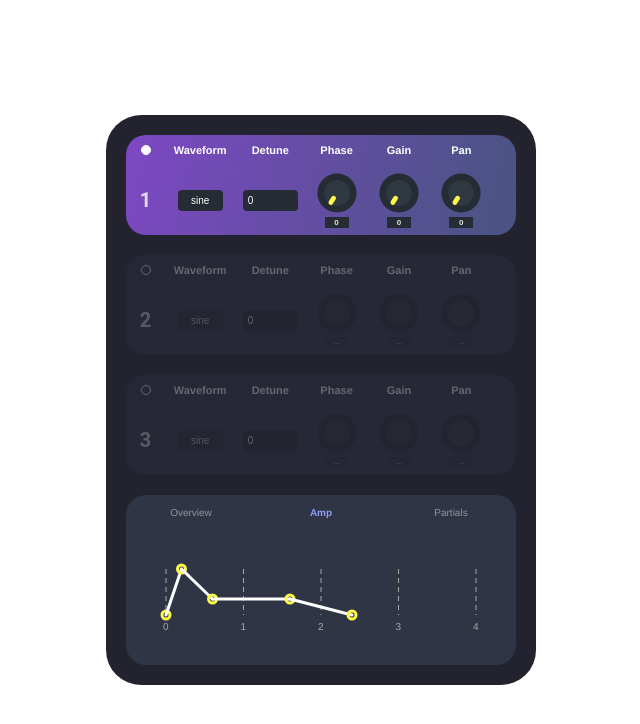
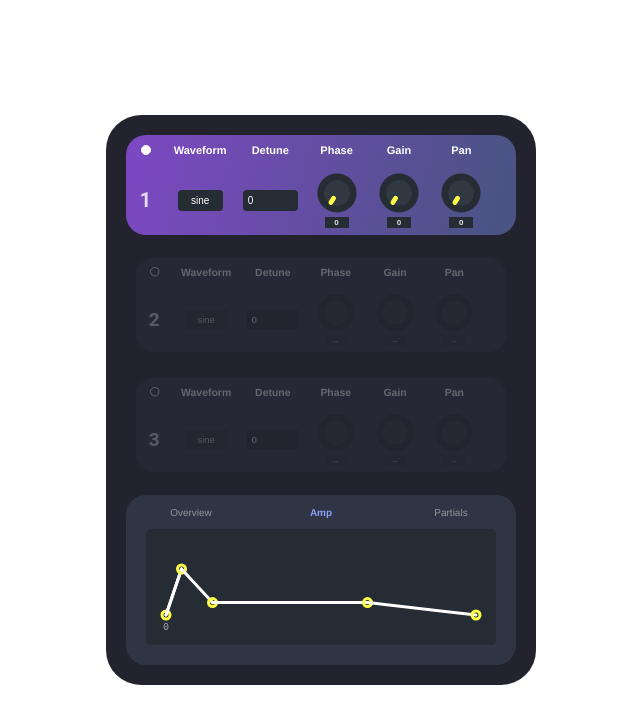
Before and after one commit to HarryCarron/tonix2, an Angular app: page / in a window 1280 px wide. Shown: the top 724 px of the page, without its empty margins (319-959 px from the left). Built offline with nearby package versions, Linux system fonts and the light colour scheme.

Commit message:
envelope loading / presenting data from model

```diff
--- a/src/app/app.component.ts
+++ b/src/app/app.component.ts
@@ -33,7 +33,7 @@ export class AppComponent implements OnInit {
           amp: {
             attack: r(),
             decay: r(),
-            sustain: 1,
+            sustain: 0.4,
             release: r()
           },
         }
--- a/src/app/components/oscillator/oscillator.component.css
+++ b/src/app/components/oscillator/oscillator.component.css
@@ -70,7 +70,7 @@
 }
 
 .osc-hide {
-  /* // transform: scale(0.95); */
+  transform: scale(0.95);
 }
 
 .osc-container-margin{
--- a/src/app/components/settings-rack/adsr-envelope/adsr-envelope.component.css
+++ b/src/app/components/settings-rack/adsr-envelope/adsr-envelope.component.css
@@ -1,3 +1,27 @@
+* {
+  transition: opacity 0.5s;
+}
+
 .handle {
   cursor: pointer;
+  opacity: 1;
 }
+
+.off {
+  opacity: 0;
+}
+.line-off {
+  opacity: 0.3;
+}
+
+text {
+  font-family: monospace;
+}
+
+.line-overlay {
+  transition: 0.2s;
+  opacity: 0;
+}
+.line-overlay:hover {
+  opacity: 0.7;
+}
--- a/src/app/components/settings-rack/adsr-envelope/adsr-envelope.component.html
+++ b/src/app/components/settings-rack/adsr-envelope/adsr-envelope.component.html
@@ -1,7 +1,9 @@
 <div class="w-100 h-100" #envelopeContainer>
-  <svg #svgContainer >
+  <svg #svgContainer>
 
-      <g *ngFor="let secondDurationLabel of secondDurationLabels; let i = index;">
+      <rect [attr.x]="PAD / 2" fill="#252c33" [attr.height]="availableHeight - (PAD / 2)" [attr.width]="availableWidth - (PAD)" rx="5" />
+
+      <!-- <g *ngFor="let secondDurationLabel of secondDurationLabels; let i = index;">
         <line
           [attr.x1]="PAD + (secondWidth * i)"
           [attr.y1]="PAD"
@@ -15,12 +17,13 @@
             secondDurationLabel
           }}
         </text>
-      </g>
+      </g> -->
+
 
 
       <!-- attack -->
       <circle
-        *ngIf="isEditable"
+        [ngClass]="{'off' : !isEditable}"
         #attackHandle
         [attr.cx]="PAD"
         [attr.cy]="availableHeight - (PAD + 10)"
@@ -30,22 +33,65 @@
         fill-opacity="0"
         class="handle"
       />
+      <text style="fill: #A9A9A9" [attr.y]="availableHeight - (PAD + 10) + 15" [attr.x]="PAD - 3">
+        0
+      </text>
       <line
         #attackLine
+        [ngClass]="{'line-off' : !isEditable}"
         [attr.x1]="PAD"
+        [attr.y1]="availableHeight - (PAD + 10)"
+        [attr.x2]="PAD + points[0]"
+        [attr.y2]="PAD"
+        stroke-linecap="round"
+        stroke-width="3"
+        stroke="white"
+      />
+
+      <line
+          #attackLine
+          *ngIf="curveTypes[0] === curves.lin"
+          [ngClass]="{'line-off' : !isEditable}"
+          [attr.x1]="PAD"
+          [attr.y1]="availableHeight - (PAD + 10)"
+          [attr.x2]="PAD + points[0]"
+          [attr.y2]="PAD"
+          stroke-linecap="round"
+          stroke-width="3"
+          stroke="white"
+        />
+
+        <path
+          *ngIf="curveTypes[0] === curves.exp"
+          [attr.d]="'M' + PAD + ' ' + (availableHeight - (PAD + 10))"
+          stroke="white"
+          fill="transparent"
+        />
+
+      <!-- attack end -->
+
+      <!-- <line
+        #attackLine
+        [attr.x1]="points[0] + PAD"
         [attr.y1]="availableHeight - (PAD + 10)"
         [attr.x2]="points[0] + PAD"
         [attr.y2]="PAD"
         stroke-linecap="round"
-        stroke-width="3"
-        [attr.stroke]="lineColour"
+        stroke-width="1"
+        stroke="white"
+        stroke-dasharray="1, 2"
       />
+      <text *ngIf="points[0] / this.secondWidth > 0.1" [attr.x]="points[0] + PAD - 5" style="fill: #A9A9A9" [attr.y]="availableHeight - (PAD + 10) + 15">
+        {{
+          points[0] / this.secondWidth
+        }}
+      </text> -->
       <!-- attack end -->
       <!-- decay -->
       <circle
-        *ngIf="isEditable"
+        [ngClass]="{'off' : !isEditable}"
         #decayHandle
-        [attr.cx]="points[0] + PAD"
+        [attr.cx]="PAD + points[0]"
         [attr.cy]="PAD"
         r="4"
         stroke="#fffd47"
@@ -54,22 +100,41 @@
         class="handle"
       />
       <line
-        #attackLine
-        [attr.x1]="points[0] + PAD"
+        #decayLine
+        [ngClass]="{'line-off' : !isEditable}"
+        [attr.x1]="PAD + points[0]"
         [attr.y1]="PAD"
-        [attr.x2]="points[1] + PAD"
-        [attr.y2]="PAD + 30"
+        [attr.x2]="PAD + points[1]"
+        [attr.y2]="PAD + points[2]"
         stroke-linecap="round"
         stroke-width="3"
-        [attr.stroke]="lineColour"
+        stroke="white"
       />
+      <!-- decay end -->
+
+      <!-- <line
+      #attackLine
+      [attr.x1]="points[1] + PAD"
+      [attr.y1]="availableHeight - (PAD + 10)"
+      [attr.x2]="points[1] + PAD"
+      [attr.y2]="PAD"
+      stroke-linecap="round"
+      stroke-width="1"
+      stroke="white"
+      stroke-dasharray="1, 2"
+    />
+    <text [attr.x]="points[1] + PAD - 5" style="fill: #A9A9A9" [attr.y]="availableHeight - (PAD + 10) + 15">
+      {{
+        points[1] / this.secondWidth
+      }}
+    </text> -->
       <!-- decay end -->
       <!-- sustain -->
       <circle
-        *ngIf="isEditable"
+        [ngClass]="{'off' : !isEditable}"
         #sustainHandle
-        [attr.cx]="points[1] + PAD"
-        [attr.cy]="PAD + 30"
+        [attr.cx]="PAD + points[1]"
+        [attr.cy]="PAD + points[2]"
         r="4"
         stroke="#fffd47"
         stroke-width="3"
@@ -78,21 +143,22 @@
       />
 
       <line
-        #attackLine
-        [attr.x1]="points[1] + PAD"
-        [attr.y1]="PAD + 30"
-        [attr.x2]="points[2]  + PAD"
-        [attr.y2]="PAD + 30"
+        #sustainLine
+        [ngClass]="{'line-off' : !isEditable}"
+        [attr.x1]="PAD + points[1]"
+        [attr.y1]="PAD + points[2]"
+        [attr.x2]="PAD + sustainWidth"
+        [attr.y2]="PAD + points[2]"
         stroke-linecap="round"
         stroke-width="3"
-        [attr.stroke]="lineColour"
+        stroke="white"
       />
       <!-- release -->
       <circle
         *ngIf="isEditable"
         #releaseHandle
-        [attr.cx]="points[2] + PAD"
-        [attr.cy]="PAD + 30"
+        [attr.cx]="PAD + sustainWidth"
+        [attr.cy]="PAD + points[2]"
         r="4"
         stroke="#fffd47"
         stroke-width="3"
@@ -101,19 +167,20 @@
       />
 
       <line
-        #attackLine
-        [attr.x1]="points[2] + PAD"
-        [attr.y1]="PAD + 30"
-        [attr.x2]="points[3] + PAD"
+        #releaseLine
+        [ngClass]="{'line-off' : !isEditable}"
+        [attr.x1]="PAD + this.sustainWidth"
+        [attr.y1]="PAD + points[2]"
+        [attr.x2]="PAD + points[3]"
         [attr.y2]="availableHeight - (PAD + 10)"
         stroke-linecap="round"
         stroke-width="3"
-        [attr.stroke]="lineColour"
+        stroke="white"
       />
+
       <circle
         *ngIf="isEditable"
-        #endHandle
-        [attr.cx]="points[3] + PAD"
+        [attr.cx]="PAD + points[3]"
         [attr.cy]="availableHeight - (PAD + 10)"
         r="4"
         stroke="#fffd47"
@@ -122,5 +189,11 @@
         class="handle"
       />
 
+      <rect (click)="toggleCurve(0)" [attr.x]="PAD" [attr.y]="PAD" class="line-overlay" fill="#0074D9" [attr.height]="availableHeight - (PAD * 2 + 10)" [attr.width]="points[0]" rx="4" />
+      <rect [attr.x]="PAD + points[1]" [attr.y]="PAD" class="line-overlay" fill="#0074D9" [attr.height]="availableHeight - (PAD * 2 + 10)" [attr.width]="PAD + points[1]" rx="4" />
+
   </svg>
+
+
+
 </div>
--- a/src/app/components/settings-rack/adsr-envelope/adsr-envelope.component.ts
+++ b/src/app/components/settings-rack/adsr-envelope/adsr-envelope.component.ts
@@ -1,9 +1,18 @@
-import { AfterViewInit, Component, Input, OnInit, ViewChild } from '@angular/core';
+import { AfterViewInit, Component, Input, OnInit, ViewChild, ChangeDetectorRef } from '@angular/core';
 import { OscillatorGlobalService } from './../../oscillator/services/oscillator-global.service';
 import { Oscillator } from './../../../app.component';
 import { animationFrameScheduler, of, scheduled, timer } from 'rxjs';
 import { repeat, takeUntil } from 'rxjs/operators';
+import { Points } from './adsr-envelope.objects';
 
+
+enum Curves {
+  lin,
+  exp,
+  sin
+}
+
+const AVAILABLE_DURATION = 4;
 const CONNECTED_KEY = 'connected';
 const AMP_KEY = 'amp';
 
@@ -16,9 +25,11 @@ export class AdsrEnvelopeComponent implements OnInit, AfterViewInit {
   animationRunning: any;
   currentAnimation$: any;
   currentSubscription: any;
+  renderingHeight: any;
 
+  readonly curveTypes = [Curves.lin, Curves.lin, Curves.lin];
 
-  constructor(private oscillatorGlobalService: OscillatorGlobalService) { }
+  constructor(private oscillatorGlobalService: OscillatorGlobalService, private cd: ChangeDetectorRef) { }
 
   @Input() activeOscillator: Oscillator | undefined;
 
@@ -29,18 +40,26 @@ export class AdsrEnvelopeComponent implements OnInit, AfterViewInit {
   renderingWidth = 0;
   isEditable = false;
 
+  curves = Curves;
+
   private envelopeContainer: any;
   private svgContainer: any;
 
   availableHeight = 0;
   availableWidth = 0;
 
-  points = [0, 0, 0, 0];
+  points: Points = [0, 0, 0, 0];
 
 
   readonly PAD = 40;
 
   secondDurationLabels = [0, 1, 2, 3, 4];
+
+  /**
+   * Value for width of the sustain portion of the envelope.
+   * As sustain controls amplitude (and is controlled by Y axis of env) the width is entirely aesthetic;
+   */
+  sustainWidth = 0;
 
   secondWidth = 0;
 
@@ -57,9 +76,10 @@ export class AdsrEnvelopeComponent implements OnInit, AfterViewInit {
       this.svgContainer.style.width = this.availableWidth;
       this.svgContainer.style.height = this.availableHeight;
 
-      this.renderingWidth  = (this.availableWidth - this.PAD * 2);
+      this.renderingHeight  = this.availableHeight - (this.PAD * 2);
+      this.renderingWidth  = this.availableWidth - (this.PAD * 2);
       this.travelUnit  = this.renderingWidth / 10;
-      this.secondWidth = (this.renderingWidth / 4);
+      this.secondWidth = (this.renderingWidth / AVAILABLE_DURATION);
     });
 
   }
@@ -90,35 +110,35 @@ export class AdsrEnvelopeComponent implements OnInit, AfterViewInit {
   }
 
   private setAmpValue(ampValues: number[]): void {
-    ampValues.forEach((v, i, o) =>
-      this.points[i] = o.slice(0, i + 1).reduce((a, b) => a + b) * this.secondWidth
-    );
+
+    const sustainWidth = AVAILABLE_DURATION - (ampValues.filter((amp, i) => i !== 2).reduce((a, b) => a + b));
+
+    let totalDuration = 0;
+
+    ampValues.forEach((v, i) => {
+      if (i !== 2) {
+        totalDuration += v;
+
+        this.points[i] = totalDuration * this.secondWidth;
+      } else {
+        totalDuration += sustainWidth;
+        this.sustainWidth =  sustainWidth * this.secondWidth;
+        this.points[i] = this.renderingHeight - (v * this.renderingHeight);
+      }
+    });
   }
 
+  toggleCurve(curveID: number): void {
+    let curve = this.curveTypes[curveID];
+    if (curve === 2) {
+      curve = 0;
+      this.curveTypes[curveID] = curve;
+    } else {
+      this.curveTypes[curveID] = curve + 1;
+    }
+    this.cd.detectChanges();
 
-
-
-
-  // private animate(): void {
-
-  //   if (this.animationRunning) {
-  //     this.currentAnimation$.next();
-  //   }
-
-  //   this.animationRunning = true;
-  //   let count = -1;
-  //   scheduled(of(0), animationFrameScheduler)
-  //   .pipe(repeat(), takeUntil(this.currentAnimation$))
-  //   .subscribe(x => {
-  //     count ++;
-
-
-  //     if (count === time) {
-  //       this.animationRunning = false;
-  //       this.currentAnimation$.next();
-  //     }
-  //   });
-  // };
+  }
 
 
   @ViewChild('envelopeContainer') set envelopeContainerElem(e: any) {
```
Also changed, not shown: src/app/components/settings-rack/adsr-envelope/adsr-envelope.objects.ts (added, +7 -0 lines).
